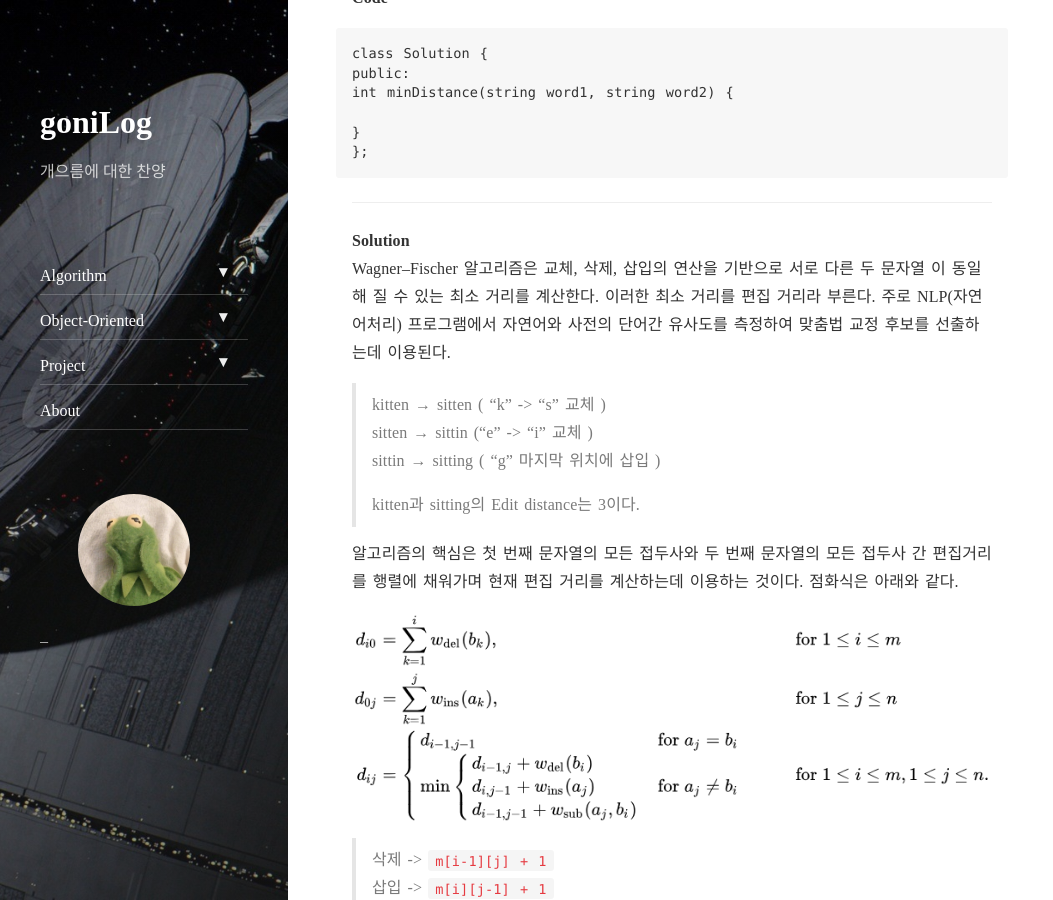
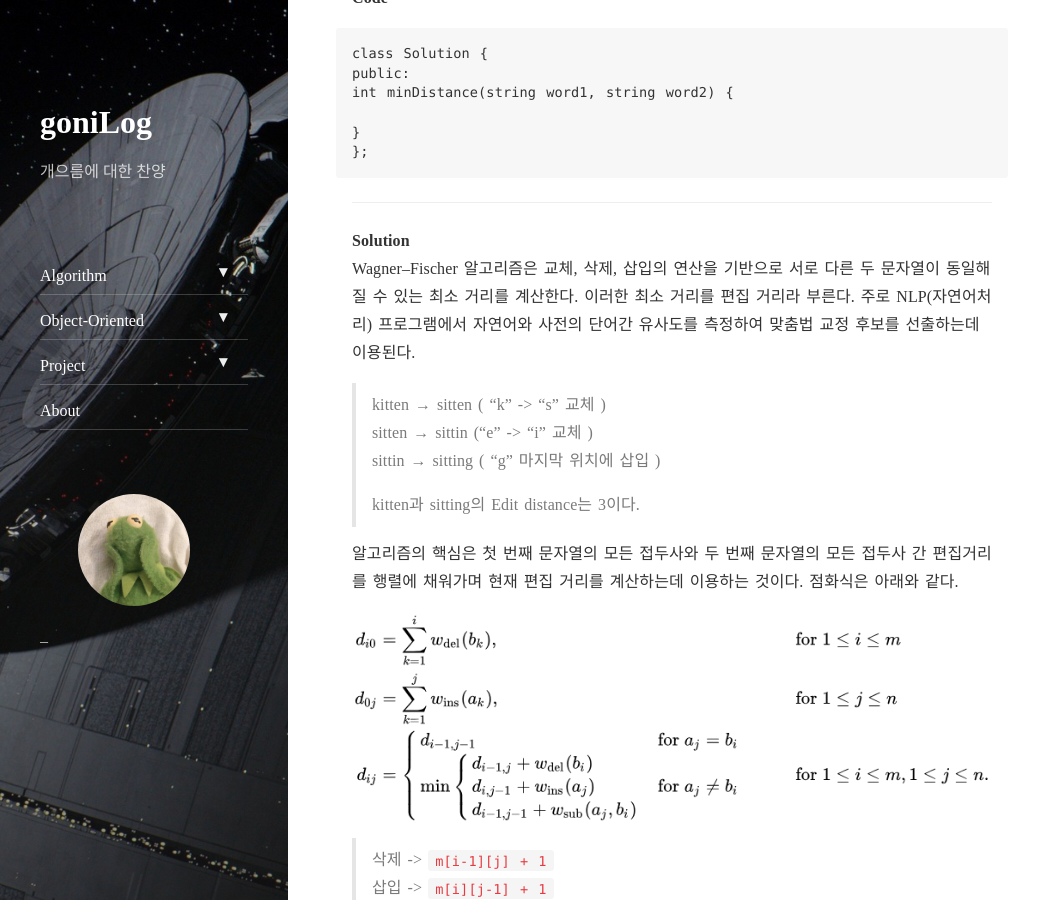
Before and after one commit to gonini/gonini.github.io, a Jekyll site: the page built from _posts/2018-06-17-edit-distance.md, in a window 1280 px wide and 900 px high, scrolled down 843 px. Shown: the whole window, without its empty margins (0-1053 px from the left). Built offline with Jekyll 4.4.1, drawn with Linux system fonts in a browser that asks for light colours; nearby versions of some CDN libraries; comment, search, counter and statistics services are not loaded.

Commit message:
Auto stash before merge of "master" and "origin/master"

```diff
--- a/_posts/2018-06-17-edit-distance.md
+++ b/_posts/2018-06-17-edit-distance.md
@@ -45,7 +45,7 @@ int minDistance(string word1, string word2) {
 ---
 
 **Solution**
-Wagner–Fischer 알고리즘은 교체, 삭제, 삽입의 연산을 기반으로 서로 다른 두 문자열 이 동일해 질 수 있는 최소 거리를 계산한다. 이러한 최소 거리를 편집 거리라 부른다. 주로 NLP(자연어처리) 프로그램에서 자연어와 사전의 단어간 유사도를 측정하여 맞춤법 교정 후보를 선출하는데 이용된다.
+Wagner–Fischer 알고리즘은 교체, 삭제, 삽입의 연산을 기반으로 서로 다른 두 문자열이 동일해 질 수 있는 최소 거리를 계산한다. 이러한 최소 거리를 편집 거리라 부른다. 주로 NLP(자연어처리) 프로그램에서 자연어와 사전의 단어간 유사도를 측정하여 맞춤법 교정 후보를 선출하는데 이용된다.
 
 > kitten → sitten ( “k” -> “s”  교체 )
 > sitten → sittin ("e" -> “i” 교체  )
```
